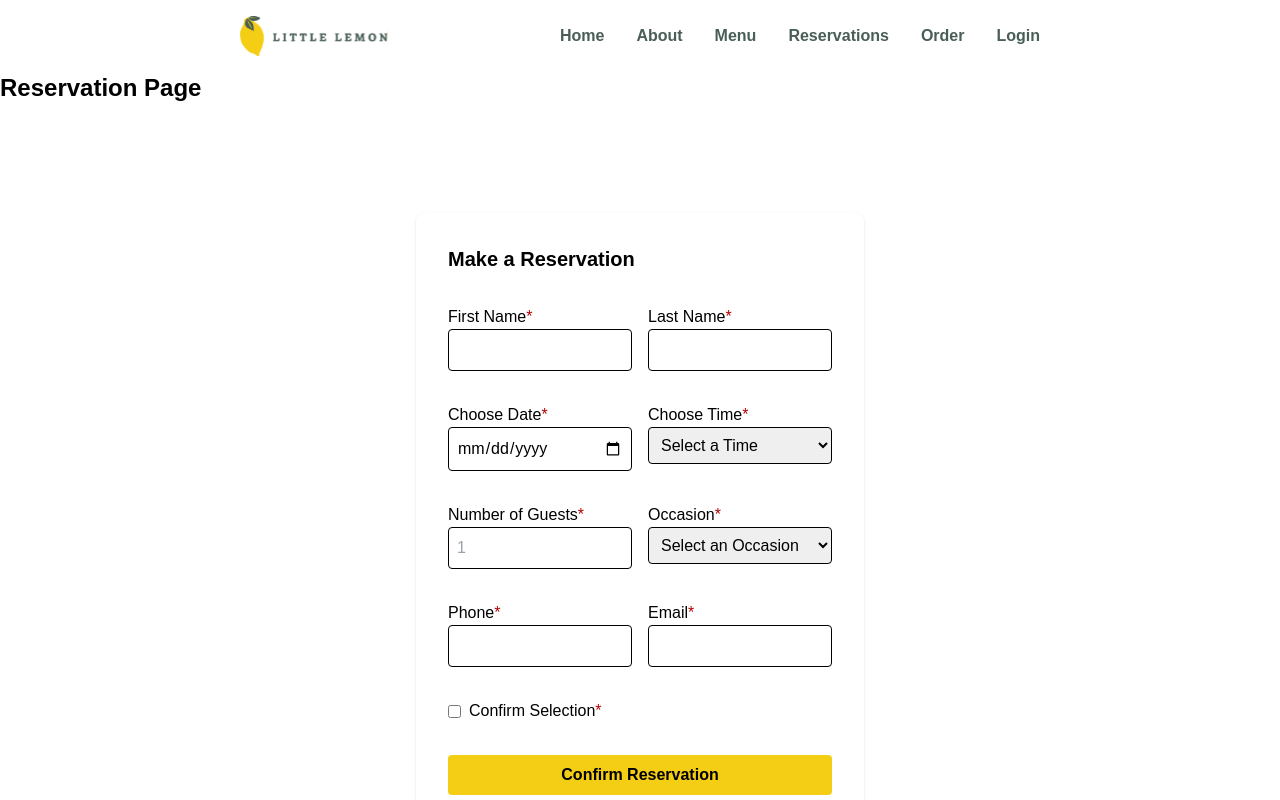
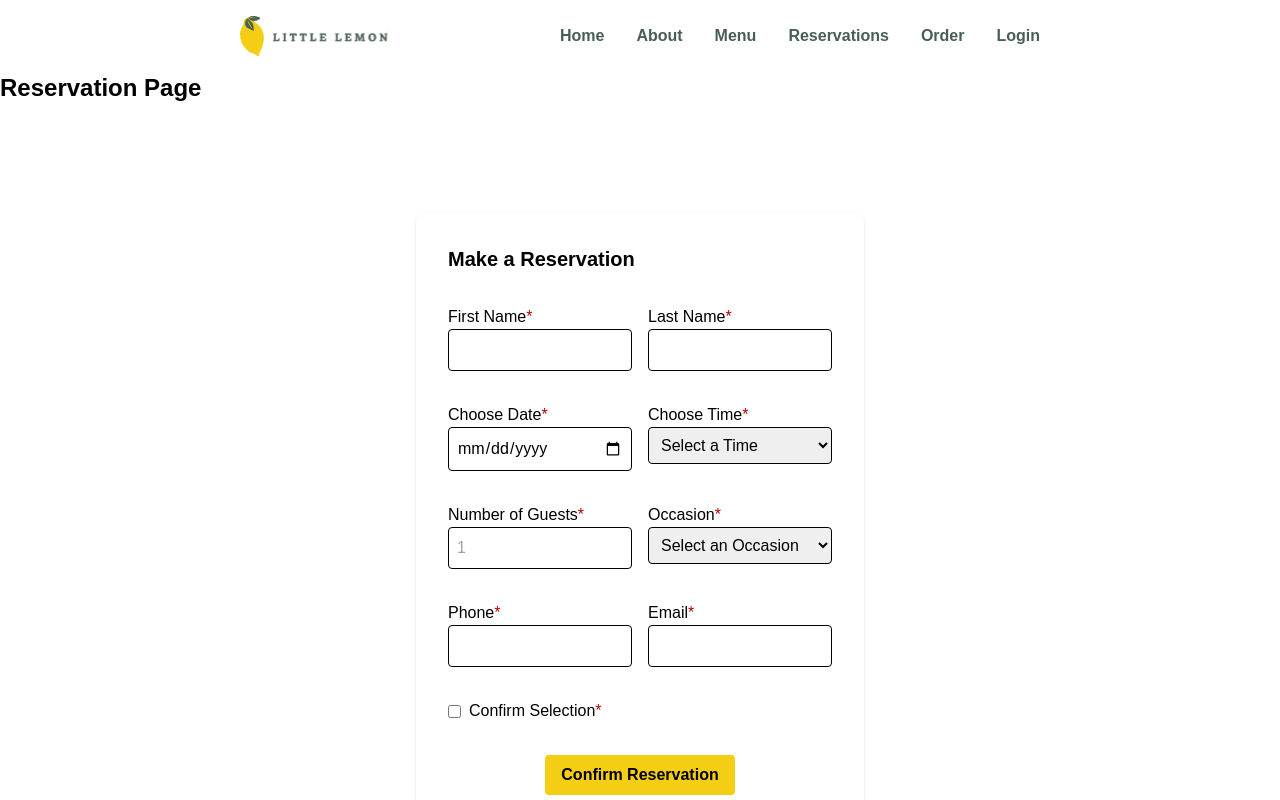
Before and after one commit to OpeDada/new-little, a React (Create React App) app: page /reservation in a window 1280 px wide. Shown: the top 800 px of the page. Built offline with nearby package versions, Linux system fonts and the light colour scheme.

Commit message:
made the button as wide as its content

```diff
--- a/src/components/pages/reservation/BookingForm.js
+++ b/src/components/pages/reservation/BookingForm.js
@@ -1,5 +1,5 @@
 import React from "react";
-import BookingFields from "./FormFields"; // Import the new FormFields component
+import FormFields from "./FormFields"; // Import the new FormFields component
 import { useFormik } from "formik";
 import * as Yup from "yup";
 import { useNavigate } from "react-router-dom";
@@ -52,24 +52,25 @@ const BookingForm = ({ availableTimes, updateTimes, submitForm }) => {
     },
   });
 
-
   return (
     <div className="flex justify-center items-center h-screen">
       <div className="grid gap-4 max-w-md p-8 bg-white shadow rounded-lg">
         <h2 className="text-xl font-semibold mb-4">Make a Reservation</h2>
         <form onSubmit={formik.handleSubmit} className="grid grid-cols-2 gap-4">
-          <BookingFields
+          <FormFields
             formik={formik}
             availableTimes={availableTimes}
             updateTimes={updateTimes}
           />
+          <div className="col-span-2 text-center">
             <button
               type="submit"
-            className="bg-yellow hover:bg-green hover:text-white hover:border border-gray font-bold py-2 px-4 rounded col-span-2"
+              className="bg-yellow hover:bg-green hover:text-white hover:border border-gray font-bold py-2 px-4 rounded"
               disabled={!formik.isValid}
             >
               Confirm Reservation
             </button>
+          </div>
         </form>
       </div>
     </div>
```
Lines whose indentation alone changed are shown as unchanged.
